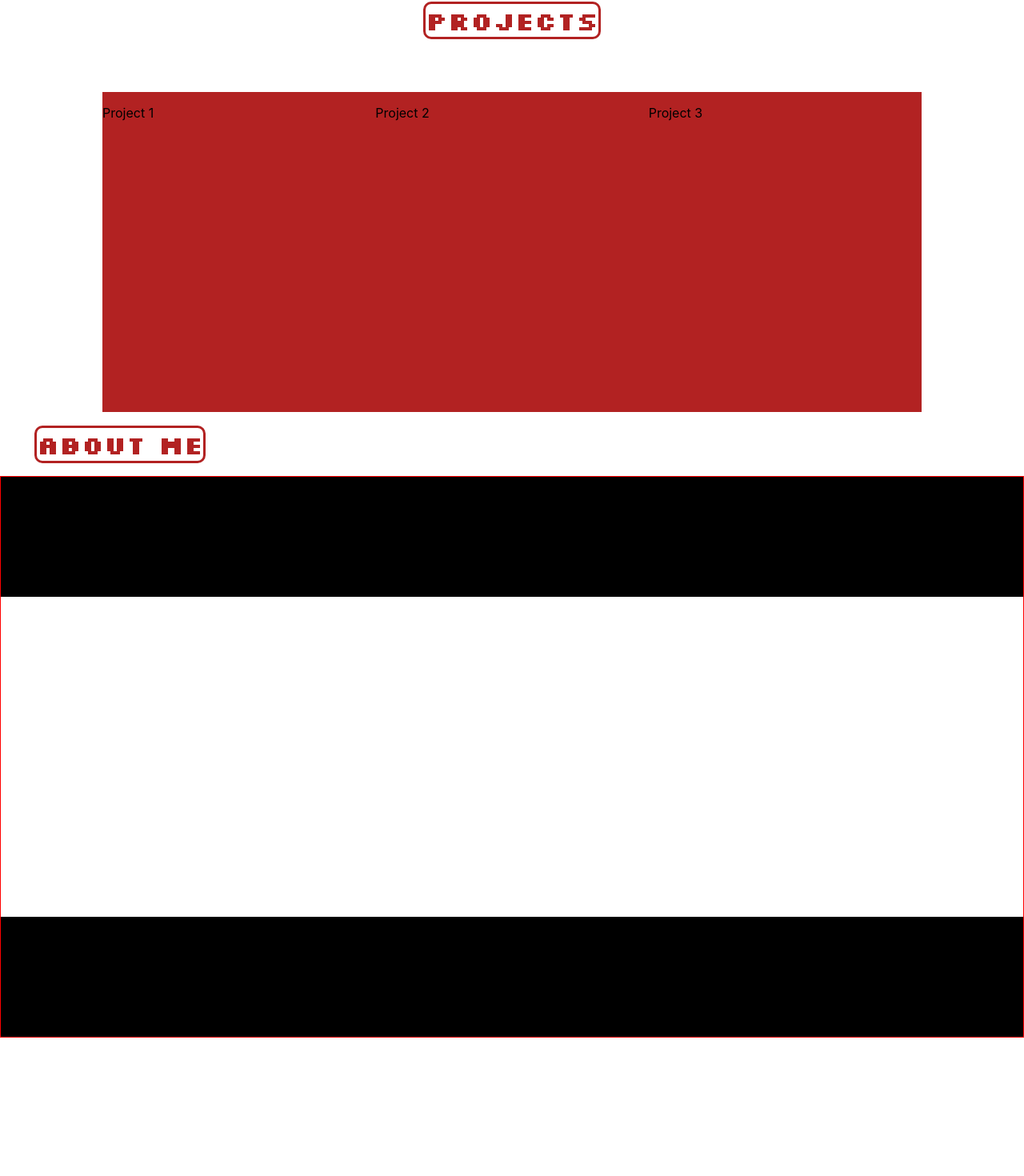
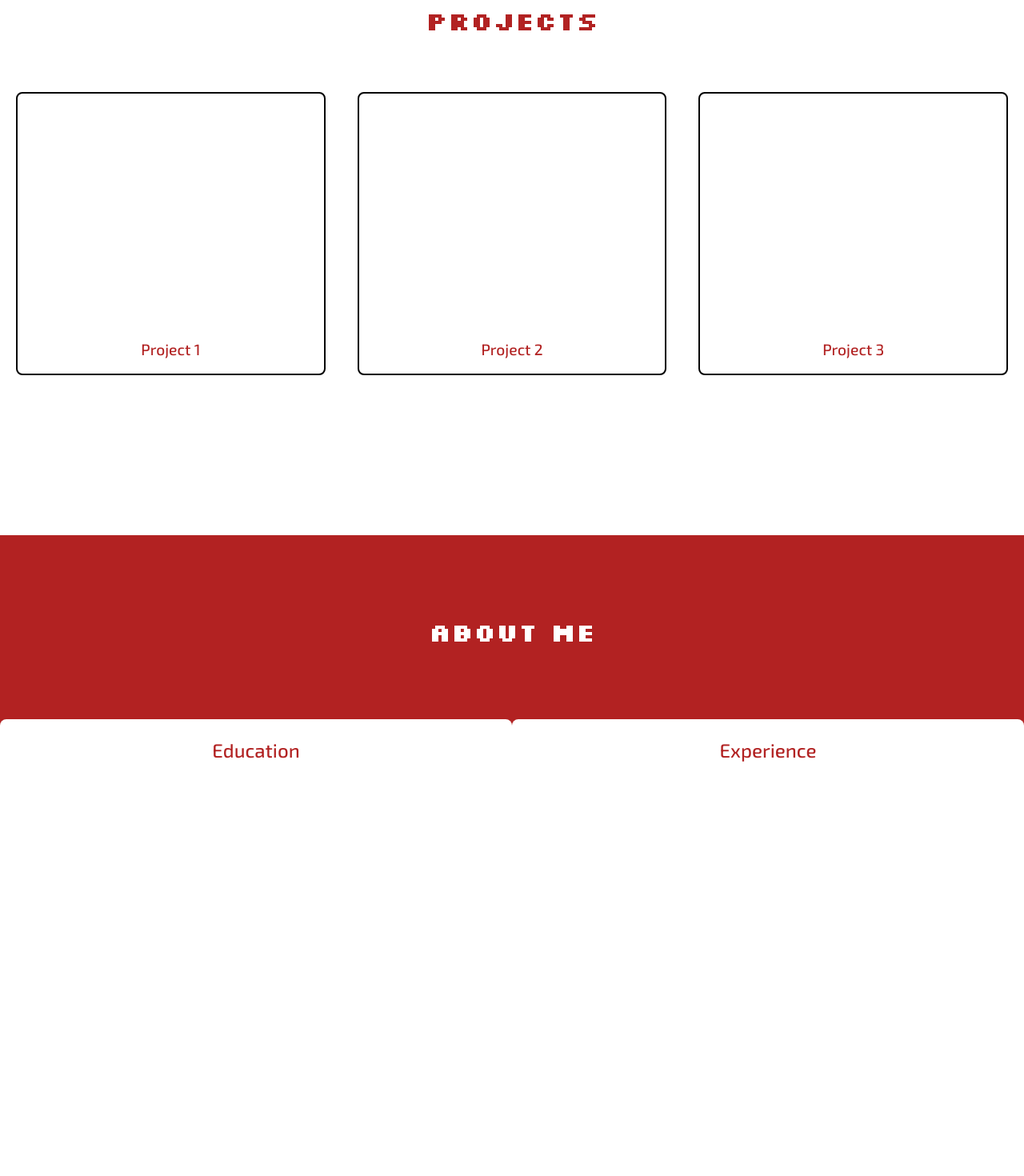
Before and after one commit to danamar2000/Portfolio-website, a React (Create React App) app: page / in a window 1280 px wide. Shown: the part 935-2405 px from the top of the page at 80% size. Before the commit the page ends 2232 px from the top, so only its background shows below. Built offline with nearby package versions, Linux system fonts and the light colour scheme.

Commit message:
projects section edits

```diff
--- a/public/index.html
+++ b/public/index.html
@@ -20,6 +20,9 @@
     <link rel="preconnect" href="https://fonts.gstatic.com" crossorigin>
     <link href="https://fonts.googleapis.com/css2?family=Silkscreen:wght@400;700&display=swap" rel="stylesheet">
     <!-- font2 -->
+    <link rel="preconnect" href="https://fonts.googleapis.com">
+    <link rel="preconnect" href="https://fonts.gstatic.com" crossorigin>
+    <link href="https://fonts.googleapis.com/css2?family=Exo+2:ital,wght@0,100..900;1,100..900&display=swap" rel="stylesheet">
     <!--
       Notice the use of %PUBLIC_URL% in the tags above.
       It will be replaced with the URL of the `public` folder during the build.
--- a/src/Sections/Aboutme/aboutMe.css
+++ b/src/Sections/Aboutme/aboutMe.css
@@ -1,6 +1,12 @@
 .about-me-container {
-  background-color: black;
-  border: 1px solid red;
+  background-color: firebrick;
+  margin-top: 200px;
+  display: flex;
+  flex-direction: column;
+  align-content: center;
+  justify-content: center;
+  align-items: center;
+  padding-top: 100px;
 }
 
 .about-me-boxes {
@@ -11,13 +17,39 @@
   justify-content: space-around;
 }
 .education-container {
-  width: 800px;
-  height: 400px;
+  width: 650px;
+  height: 600px;
   background-color: white;
+  font-family: "Exo 2", sans-serif;
+  border-radius: 8px;
+  display: flex;
+  justify-content: center;
+  align-content: center;
 }
 
 .experience-container {
-  width: 600px;
-  height: 400px;
+  width: 650px;
+  height: 600px;
   background-color: white;
+  border-radius: 8px;
+  display: flex;
+  justify-content: center;
+  align-content: center;
 }
+
+.about-me-p {
+  font-family: "Exo 2", sans-serif;
+  font-size: x-large;
+  font-weight: 500;
+  color: firebrick;
+}
+
+.about-me-h1 {
+  color: white;
+  font-family: "Silkscreen", sans-serif;
+  font-size: xx-large;
+  font-optical-sizing: auto;
+  font-weight: 523;
+  font-style: normal;
+  border-radius: 10px;
+}
--- a/src/Sections/Aboutme/aboutMe.js
+++ b/src/Sections/Aboutme/aboutMe.js
@@ -1,15 +1,20 @@
 import './aboutMe.css'
-import Heading from '../Heading/heading'
 
 function Aboutme() {
   return (
-    <div class="background">
-      <Heading text="About me"/>
-      <div class="about-me-container">
-        <div class="about-me-boxes">
-          <div class="education-container">
+    <div class="about-me-container">
+      <div class="heading-container">
+        <div class="about-me-h1">About me</div>
+      </div>
+      <div class="about-me-boxes">
+        <div class="education-container">
+          <div>
+            <p class="about-me-p">Education</p>
           </div>
-          <div class="experience-container">
+        </div>
+        <div class="experience-container">
+        <div>
+            <p class="about-me-p">Experience</p>
           </div>
         </div>
       </div>
--- a/src/Sections/Heading/heading.css
+++ b/src/Sections/Heading/heading.css
@@ -15,7 +15,6 @@
   font-optical-sizing: auto;
   font-weight: 523;
   font-style: normal;
-  border: 3px solid firebrick;
   border-radius: 10px;
   display: flex;
   align-self: center;
--- a/src/Sections/Projects/projects.css
+++ b/src/Sections/Projects/projects.css
@@ -11,15 +11,37 @@
 }
 
 .projects-box-container {
-  width: 80%;
-  height: 100%;
+  width: 100%;
   display: flex;
   justify-content: space-between;
   margin-top: 50px;
 }
 
 .project-box {
-  width: 400px;
-  height: 400px;
+  width: 500px;
+  height: 350px;
+  background-color: white;
+  border: 2px solid black;
+  margin-left: 20px;
+  margin-right: 20px;
+  border-radius: 8px;
+  display: flex;
+  justify-content: center;
+  align-content: center;
+  align-items: end;
+}
+
+.project-box:hover {
   background-color: firebrick;
 }
+
+.project-box-h1 {
+  font-size: larger;
+  color: firebrick;
+  font-family: "Exo 2", sans-serif;
+  font-weight: 500;
+}
+
+.project-box-h1:hover {
+  color: white;
+}
--- a/src/Sections/Projects/projects.js
+++ b/src/Sections/Projects/projects.js
@@ -7,13 +7,13 @@ function Projects() {
       <div class="projects-heading">
         <Heading text="Projects"/>
         <div class="projects-box-container">
-          <div class="project-box">
+          <div class="project-box project-box-h1">
             <p>Project 1</p>
           </div>
-          <div class="project-box">
+          <div class="project-box project-box-h1">
             <p>Project 2</p>
           </div>
-          <div class="project-box">
+          <div class="project-box project-box-h1">
             <p>Project 3</p>
           </div>
         </div>
```
